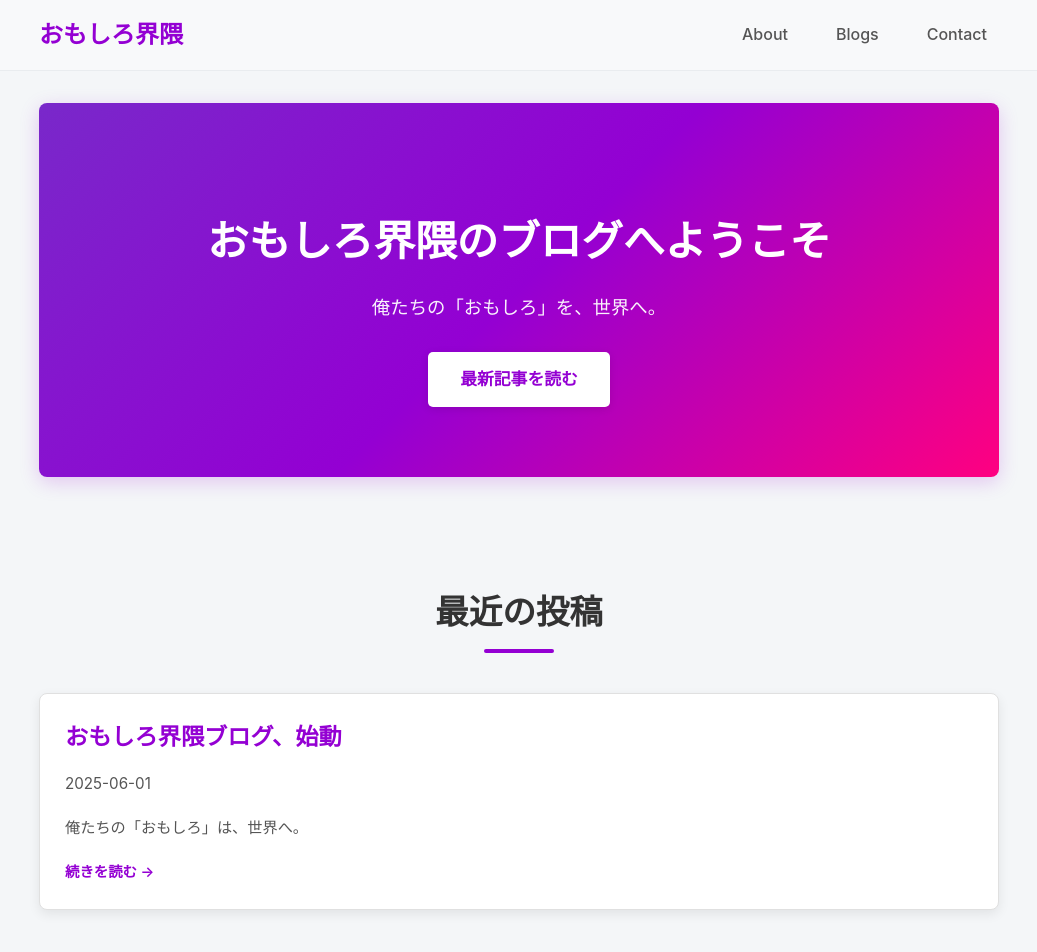
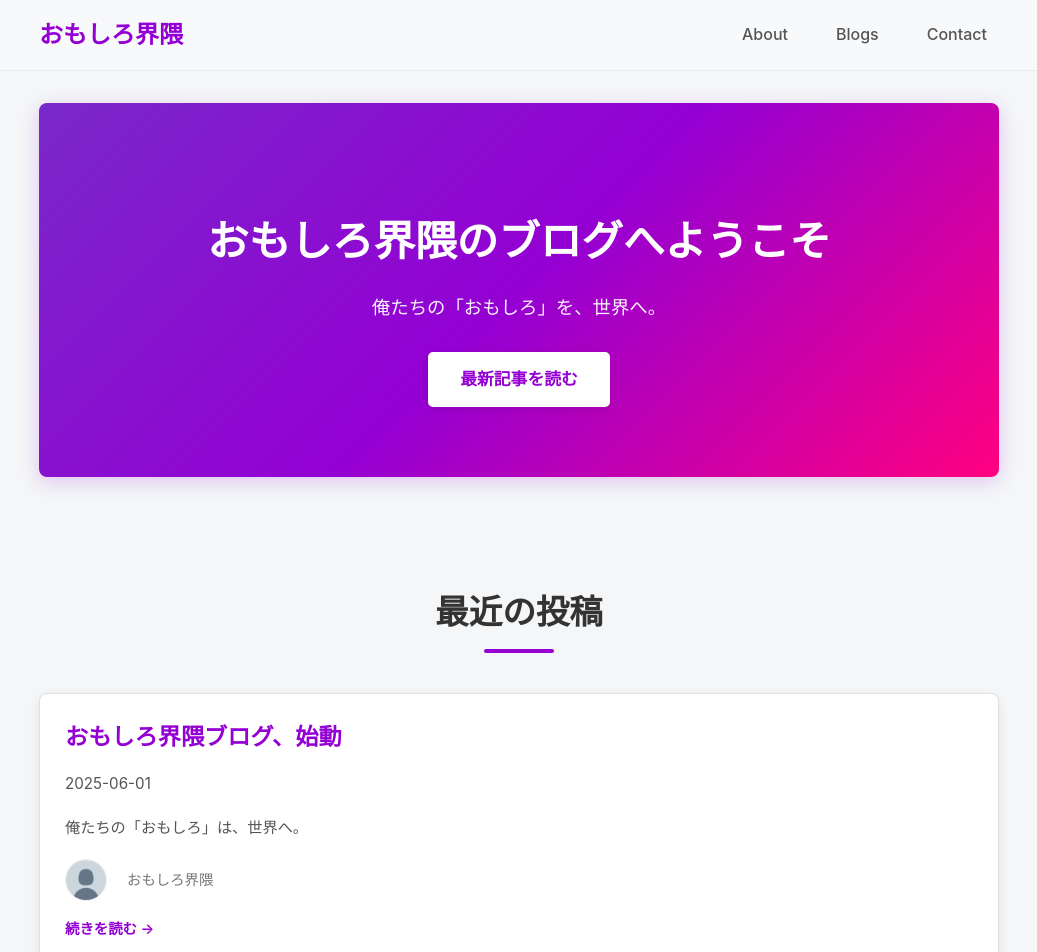
Before and after one commit to omoshiro-kaiwai/web-frontend, a React (Vite) app: page / in a window 1280 px wide. Shown: the top 952 px of the page, without its empty margins (121-1158 px from the left). Built offline with nearby package versions, Linux system fonts and the light colour scheme.

Commit message:
HomePageにBlogの投稿者とアイコンが表示されるようにした

```diff
--- a/src/assets/blog/2025-06-01.md
+++ b/src/assets/blog/2025-06-01.md
@@ -6,5 +6,37 @@ authorID: 99
 author: "おもしろ界隈"
 ---
 
-## 準備中
-最初の投稿までしばらくお待ちください。
+## はじめまして！
+
+はじめまして！おもしろ界隈です。
+
+## このブログは一体なに？
+
+「おもしろ界隈」…なんだか気になる響きですよね？
+このブログは、日常に潜むクスッと笑える瞬間から、思わず「へぇ！」と唸ってしまうようなユニークな情報、そして時にはちょっぴりマニアックな趣味の世界まで、とにかく「おもしろい！」と感じたアレコレを、僕（私）の視点で切り取ってお届けする雑記ブログです。
+
+### 例えば、こんなことを発信していきたいと思っています！
+
+* 街で見かけた、ちょっと変わった看板や光景
+* 思わず二度見してしまう、おもしろ商品レビュー
+* くだらないけど、なぜか真剣に考えてしまう考察
+* おすすめのエンタメ作品（映画、漫画、ゲームなど）の斜め上からの感想
+* クスッと笑える日常の失敗談や発見
+
+などなど…ジャンルは無限大！読者の皆さんと一緒に「おもしろい」を共有し、毎日がちょっと楽しくなるような、そんな場所を目指しています。
+
+## なぜ「おもしろ界隈」なのか？
+
+世の中には、まだ光の当たっていない「おもしろい」がたくさん眠っていると思うんです。
+そんな「おもしろの原石」を見つけて、磨いて、皆さんと共有したい！そして、願わくば、このブログが「おもしろい」を愛する人たちが集う「界隈」のような存在になれたら…そんな思いで、この名前をつけました。
+
+## これから、どうぞごひいきに！
+
+不定期更新になるかもしれませんが、皆さんの日常にささやかな笑いや発見をお届けできるよう、楽しみながら更新していきたいと思っています。
+
+「こんな“おもしろ”あったよ！」
+「この記事、ちょっとわかるかも！」
+
+なんてコメントやSNSでのシェアも大歓迎です！一緒にこの「おもしろ界隈」を盛り上げていきましょう！
+
+それでは、これからどうぞよろしくお願いします！
--- a/src/pages/AboutPage.tsx
+++ b/src/pages/AboutPage.tsx
@@ -23,28 +23,28 @@ const membersData: Member[] = [
 	{
 		id: 1,
 		name: 'Tsusu',
-		bio: 'webをちまちま学んでいます。自炊とラーメンが好きです。',
+		bio: 'Web学習、自炊、ラーメン…日々の小さな好きを大切に、のほほんと生きています。',
 		twitterUsername: 'tsusu0409',
 		profileIcon: 'user1.jpg',
 	},
 	{
 		id: 2,
 		name: 'いけじーん',
-		bio: 'ゲームがめっっっっっちゃ上手いです。ヒョロガリオタク。',
+		bio: 'ゲームスキルがとにかく高い生粋のゲームオタク。',
 		twitterUsername: 'i_ke_ke_ke',
 		profileIcon: 'user2.jpg',
 	},
 	{
 		id: 3,
 		name: 'れんきゅんなう☆',
-		bio: 'ディズニーが好きです。',
+		bio: '夢と魔法の国の住人。年中夢中なディズニー愛で、あなたを魔法の世界へ☆',
 		twitterUsername: 'omoshirokaiwai',
 		profileIcon: 'user3.jpg',
 	},
 	{
 		id: 4,
 		name: 'ogeeeen',
-		bio: '化学の勉強をしています。ゲームが好きです。',
+		bio: '化学とゲームの二刀流。知性と戦略を武器に、あらゆる勝利を掴み獲る！',
 		twitterUsername: 'omoshirokaiwai',
 		profileIcon: 'user4.jpg',
 	},
--- a/src/pages/HomePage.css
+++ b/src/pages/HomePage.css
@@ -215,6 +215,28 @@ body {
   text-decoration: underline;
 }
 
+.post-card .author-info {
+  display: flex;
+  align-items: center;
+  margin-top: 15px;
+  margin-bottom: 15px;
+}
+
+.post-card .author-image {
+  width: 40px;
+  height: 40px;
+  border-radius: 50%;
+  margin-right: 12px;
+  object-fit: cover;
+  border: 1px solid #eee;
+}
+
+.post-card .author-name {
+  font-size: 0.9rem;
+  color: #777;
+  font-weight: 500;
+}
+
 
 /* レスポンシブ対応（例） */
 @media (max-width: 768px) {
--- a/src/pages/HomePage.tsx
+++ b/src/pages/HomePage.tsx
@@ -10,6 +10,9 @@ interface PostFrontmatter {
     title: string;
     date: string;
     summary: string;
+    author?: string;
+    authorID?: number; // 執筆者ID
+    tags?: string[];
     [key: string]: any;
 }
 
@@ -47,6 +50,12 @@ function parseFrontMatter(content: string): ParsedContent {
 
     return { data, body };
 }
+
+const getAuthorImagePath = (authorID?: number): string | null => {
+    if (!authorID) return null;
+    const imageName = 'user' + authorID + '.jpg';
+    return `/images/${imageName}`;
+};
 
 const HomePage: React.FC = () => {
 
@@ -112,20 +121,38 @@ const HomePage: React.FC = () => {
             <section className="blog-posts-preview">
                 <h2>最近の投稿</h2>
                 <div className="post-card-container">
-                    {posts.map((post) => (
+                    {posts.map((post) => {
+                        const authorImagePath = getAuthorImagePath(post.frontmatter.authorID);
+                        return (
                             <div key={post.slug} className="post-card">
                                 <h3>{post.frontmatter.title}</h3>
                                 {post.frontmatter.date && (
                                 <p className="post-date">{post.frontmatter.date}</p>
                                 )}
                                 <p>{post.frontmatter.summary}</p>
+                                {post.frontmatter.author && (
+                                    <div className="author-info">
+                                        {authorImagePath && (
+                                            <img
+                                                src={authorImagePath}
+                                                alt={post.frontmatter.author}
+                                                className="author-image"
+                                            />
+                                        )}
+                                        <span className="author-name">{post.frontmatter.author}</span>
+                                    </div>
+                                )}
                                 <Link to={`/blog/${post.slug}`} className="read-more">
                                 続きを読む &rarr;
                                 </Link>
                             </div>
-                    ))}
+                        );
+                    })}
                 </div>
             </section>
+            <div className="navigation-links">
+                <Link to="/blogs" className="cta-button-secondary">他の記事を見る &rarr;</Link>
+            </div>
             </div>
         </main>
 
```
Lines whose indentation alone changed are shown as unchanged.
